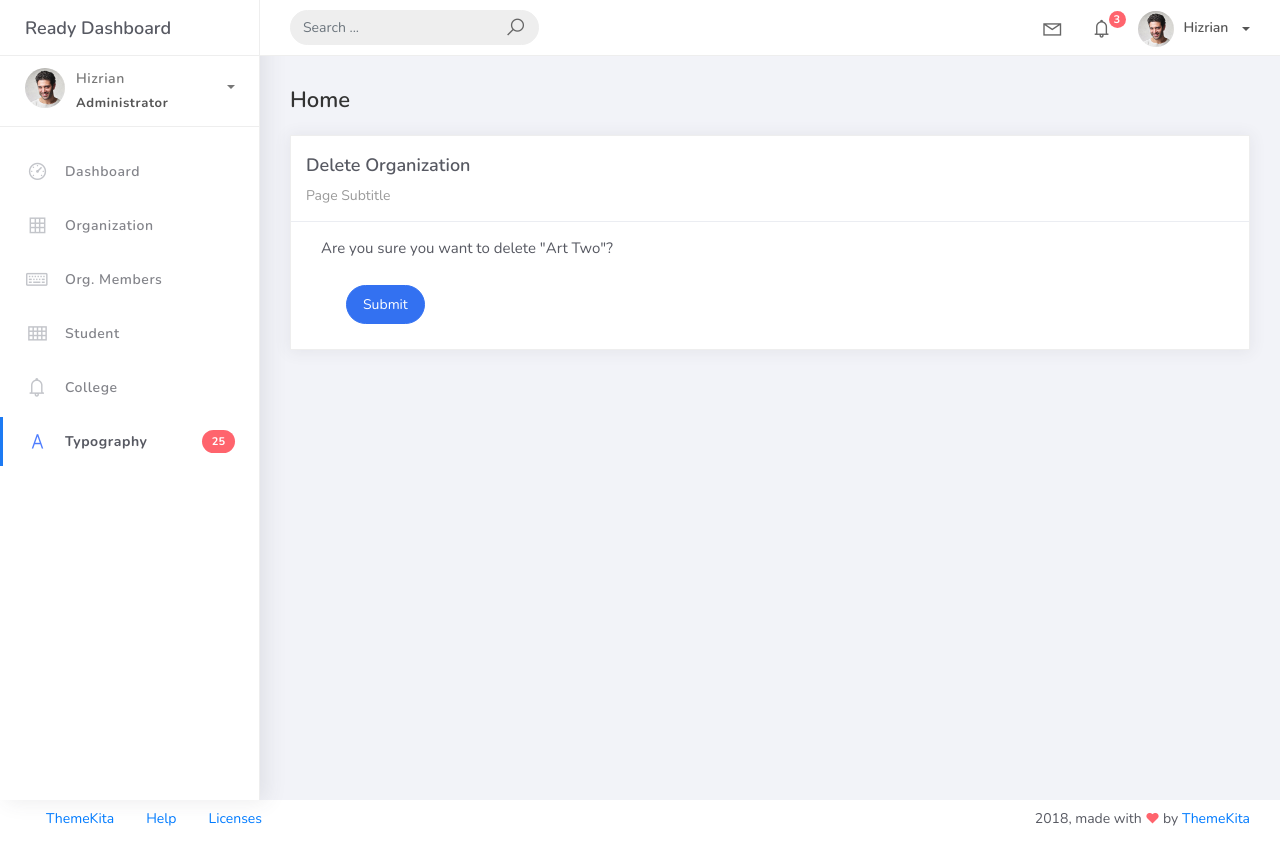
After one commit to iamsammy/PSUSphere, a Django app: page /organization_list/20/delete in a window 1280 px wide. The commit adds this page. Run offline with Django 5.2, Linux system fonts and the light colour scheme; data comes from the database, SQL or seed files in the repository; both versions use the stored data as it was after the commit; some libraries are stand-ins or nearby versions.

Commit message:
added delete function

```diff
--- a/projectsite/projectsite/urls.py
+++ b/projectsite/projectsite/urls.py
@@ -16,7 +16,7 @@ Including another URLconf
 """
 from django.contrib import admin
 from django.urls import path
-from studentorg.views import HomePageView, OrganizationList, OrganizationCreateView, OrganizationUpdateView
+from studentorg.views import HomePageView, OrganizationList, OrganizationCreateView, OrganizationUpdateView, OrganizationDeleteView
 from studentorg import views
 
 urlpatterns = [
@@ -25,5 +25,6 @@ urlpatterns = [
     path('organization_list', OrganizationList.as_view(), name='organization-list'),
     path('organization_list/add', OrganizationCreateView.as_view(), name='organization-add'),
     path('organization_list/<pk>' ,OrganizationUpdateView.as_view(), name='organization-update'),
+    path('organization_list/<pk>/delete', OrganizationDeleteView.as_view(), name='organization-delete'),
 
 ]
--- a/projectsite/studentorg/views.py
+++ b/projectsite/studentorg/views.py
@@ -1,6 +1,6 @@
 from django.shortcuts import render
 from django.views.generic.list import ListView
-from django.views.generic.edit import CreateView, UpdateView
+from django.views.generic.edit import CreateView, UpdateView, DeleteView
 from studentorg.models import Organization
 from studentorg.forms import OrganizationForm
 from django.urls import reverse_lazy
@@ -28,3 +28,8 @@ class OrganizationUpdateView(UpdateView):
     form_class = OrganizationForm
     template_name = 'org_edit.html'
     success_url = reverse_lazy('organization-list')
+
+class OrganizationDeleteView(DeleteView):
+    model = Organization
+    template_name = 'org_del.html'
+    success_url = reverse_lazy('organization-list')
--- /dev/null
+++ b/projectsite/templates/org_del.html
@@ -0,0 +1,37 @@
+{% extends 'base.html'  %} {% load static %} {% block content %}
+<div class="content">
+    <div class="container-fluid">
+        <h4 class="page-title">Home</h4>
+        <div class="row">
+            <div class="col-md-12">
+                <div class="card">
+                    <div class="card-header">
+                        <div class="card-title">Delete Organization</div>
+                        <div class="card-category">Page Subtitle</div>
+
+                    </div>
+
+                    <div class="col-md-6">
+                    <div class="card-body">
+                        <form class="" action="" method="post" novalidate>
+                            <p>Are you sure you want to delete "{{ object }}"?</p>
+                            {% csrf_token %} {% include 'includes/form.html' %}
+                                <div class="form-group">
+                                    <div class="col-md-12 col-sm-3">
+                                       <button type="submit" class="btn btn-primary btn-rounded">Submit</button>
+
+                                    </div>
+                                </div>
+                            </div>
+                        </form>
+
+                    </div>
+                    </div>
+                </div>
+            </div>
+
+
+        </div>
+    </div>
+</div>
+{% endblock %}
--- a/projectsite/templates/org_list.html
+++ b/projectsite/templates/org_list.html
@@ -46,7 +46,10 @@
                                     <td>{{ object.name}}</td>
                                     <td>{{ object.college }}</td>
                                     <td>{{ object.description }}</td>
-                                    <td><a href="organization_list/{{ object.id }}">Edit</a></td>
+                                    <td>
+                                        <a href="organization_list/{{ object.id }}">Edit</a>
+                                        <a href="organization_list/{{ object.id }}/delete" class="text-danger">Delete</a>
+                                    </td>
 
                                 </tr>
                                 {% empty %}
```
Also changed, not shown: projectsite/db.sqlite3.
